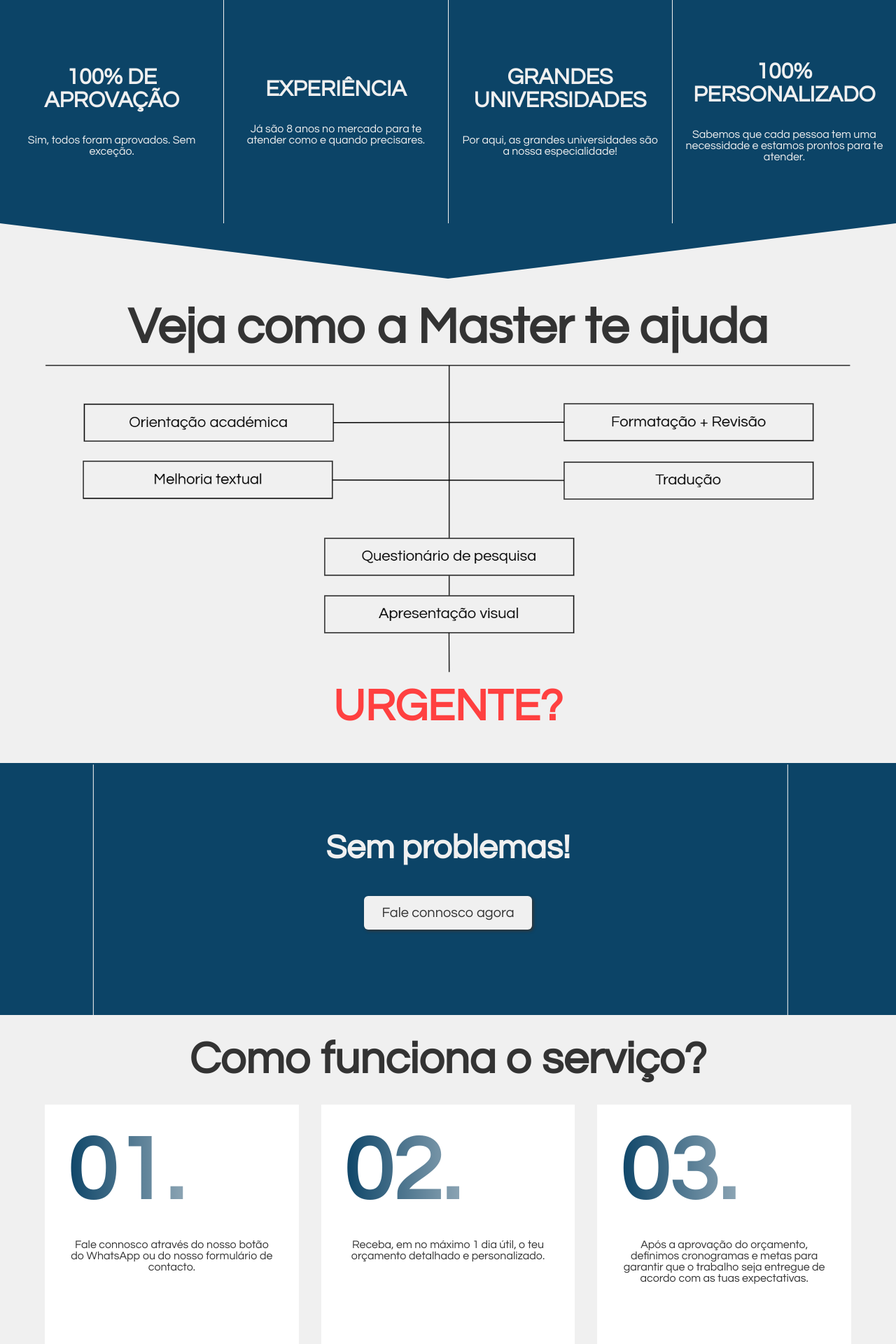
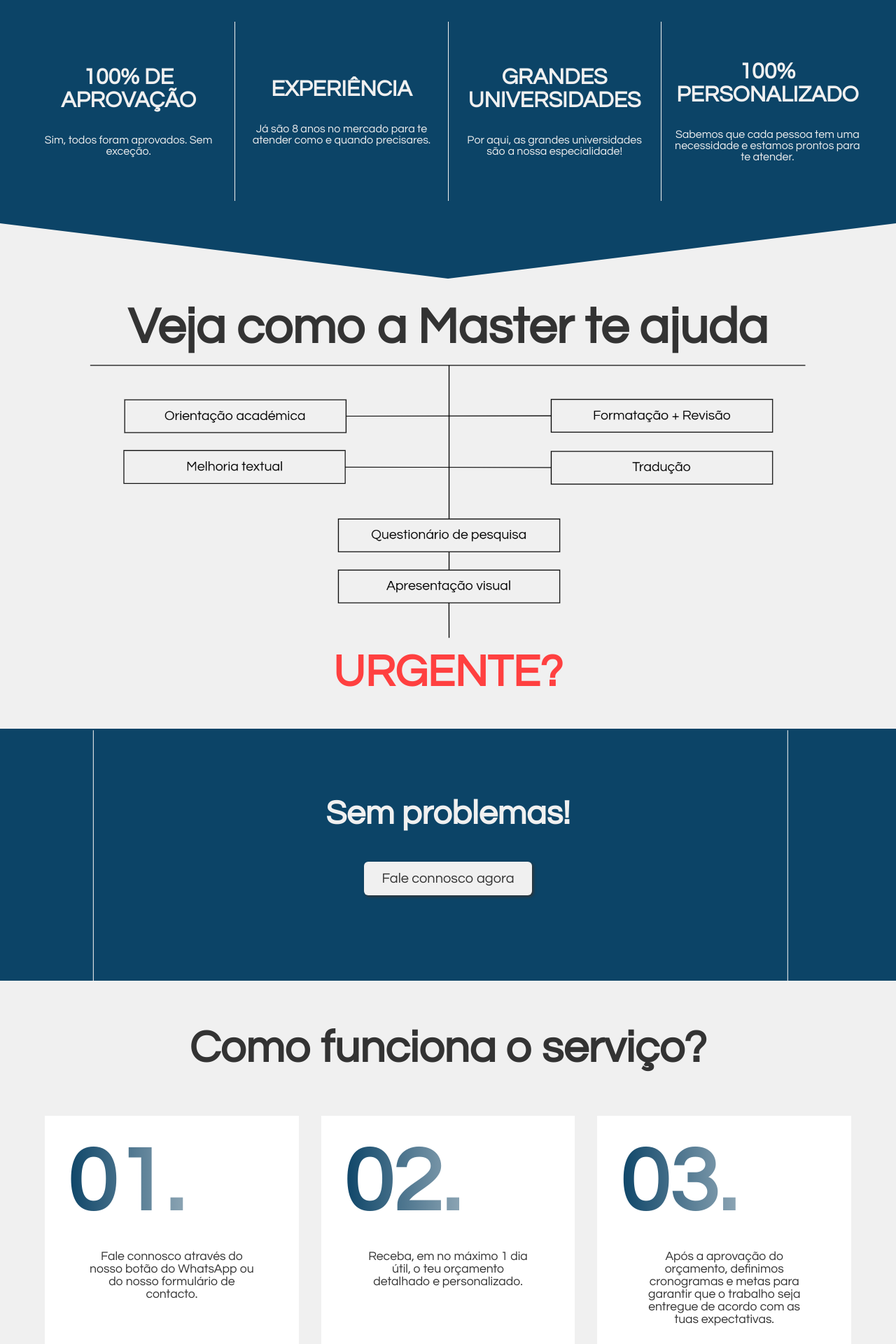
Before and after one commit to Revisa-Master/revisamaster, a Flask app: page / in a window 1280 px wide. Shown: the part 916-2836 px from the top of the page at 70% size. Run offline with Flask 3, Linux system fonts and the light colour scheme; some libraries are stand-ins or nearby versions.

Commit message:
refactor: ajustes finais e conclusão da refatoração da página index.html
- Aplicados os últimos ajustes para otimizar a responsividade e a estrutura da página.
- Refinados espaçamentos, margens e alinhamentos para garantir um layout mais equilibrado.
- Verificações finais realizadas para assegurar um funcionamento adequado em diferentes dispositivos.

```diff
--- a/static/styles/styles-index.css
+++ b/static/styles/styles-index.css
@@ -49,7 +49,7 @@ body {
     /* Corte/cubra proporcionalmente sem barras pretas */
     object-fit: cover;
     z-index: -1; /* Fica atrás do texto */
-    opacity: 0.8;
+    opacity: 0.6;
 
   }
 
@@ -124,14 +124,14 @@ body {
   }
   .overlay__right-col h1 {
     line-height: 1.5rem;
-    text-shadow: 1px 1px 2px #333;
+    text-shadow: 1px 1px 9px #333;
   }
 
   .overlay__right-col p {
-    font-size: 1.2rem;
+    font-size: 1.35rem;
     line-height: 1.5rem;
     text-align: center;
-    text-shadow: 1px 1px 8px #333;
+    text-shadow: 4px 4px 24px #333;
     padding: 0 4rem;
   }
 
@@ -196,7 +196,7 @@ body {
   display: flex;
   flex-wrap: wrap;
   color: var(--color-font-variation);
-  padding: 0; /* Remove qualquer padding interno */
+  padding: 2rem; /* Remove qualquer padding interno */
   text-align: center;
   background-color: var(--color-primary); /* Certifique-se de que a cor é consistente */
   margin: 0; /* Remove margens externas */
@@ -332,7 +332,7 @@ font-size: 1.35rem;
 .section-content-3 h2 {
   white-space: normal;         /* Permite a quebra de linha padrão */
   overflow-wrap: break-word;    /* Quebra palavras muito longas */
-  font-size: 6rem;
+  font-size: 5rem;
   margin-top: 0px;
   line-height: auto;
   padding-top: 2rem;
@@ -355,7 +355,7 @@ font-size: 1.35rem;
 
 /*texto para todos os svgs*/
 .svg.desktop{
-   width: 90vw; /* Ocupará 100% do contêiner pai */
+   width: 80vw; /* Ocupará 100% do contêiner pai */
    height: auto; /* Mantém a proporção original */
    margin-bottom: 0px;
 }
@@ -557,17 +557,16 @@ text-decoration: none;
   box-sizing: border-box;
   text-align: center;
   background-color: white;
-  height: 70vh;
-  padding: 6rem;
+  height: 100vh;
+  padding: 0 6rem;
   gap: 2rem;
   margin-bottom: 2rem;
 }
 
 .section-content-5 h2 {
   font-size: 4rem;
-  line-height: 2rem;
   text-align: center;              /* Espaçamento entre os elementos */
-  padding: 3rem 0;
+  padding: 4rem 0;
 }
 
 .container-content-5 h3 {
@@ -583,9 +582,9 @@ text-decoration: none;
 }
 
 .container-content-5 p {
-  font-size: 1rem;
-  line-height: 1rem;
-  text-align: center;              /* Espaçamento entre os elementos */
+  font-size: 1.1rem;
+  text-align: center;
+  padding: 0 2rem 1rem 2rem;            /* Espaçamento entre os elementos */
 }
 
 .section-content-5 a {
@@ -613,9 +612,10 @@ text-decoration: none;
   position: absolute;
 }
 
-.svg-content-section-5 line{
+.svg-content-section-5{
   stroke: var(--color-font);
   stroke-width: 1;
+  z-index: -1;
 }
 
 @media (max-width: 1730px){
```
Also changed, not shown: diagrama_index.svg (deleted).
